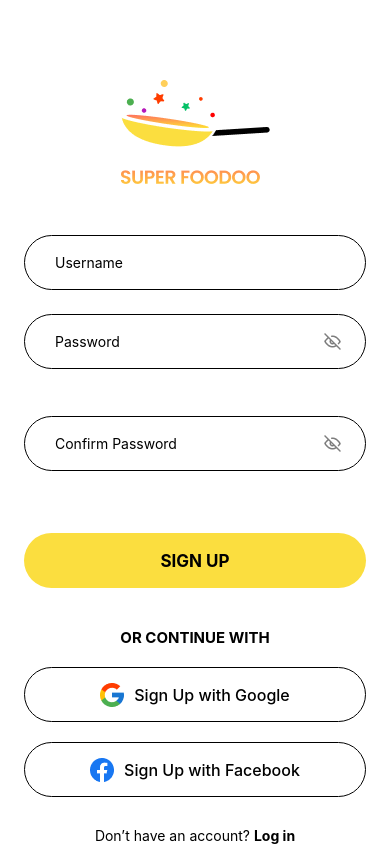
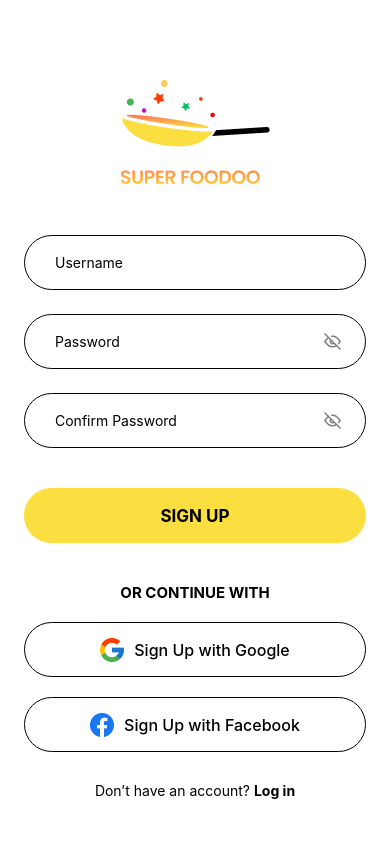
Before and after one commit to minhkhuong3108/xuong_ReactNative, a React Native app: screen / in a window 390 px wide. Built offline with nearby package versions, Linux system fonts and the light colour scheme.

Commit message:
Update SignUp.js

```diff
--- a/src/SignUp.js
+++ b/src/SignUp.js
@@ -67,7 +67,6 @@ export default SignUp
 const styles = StyleSheet.create({
     viewPass:{
         flexDirection:'row',
-        flex:1
     },
     imgEyes:{
         position:'absolute',
```
